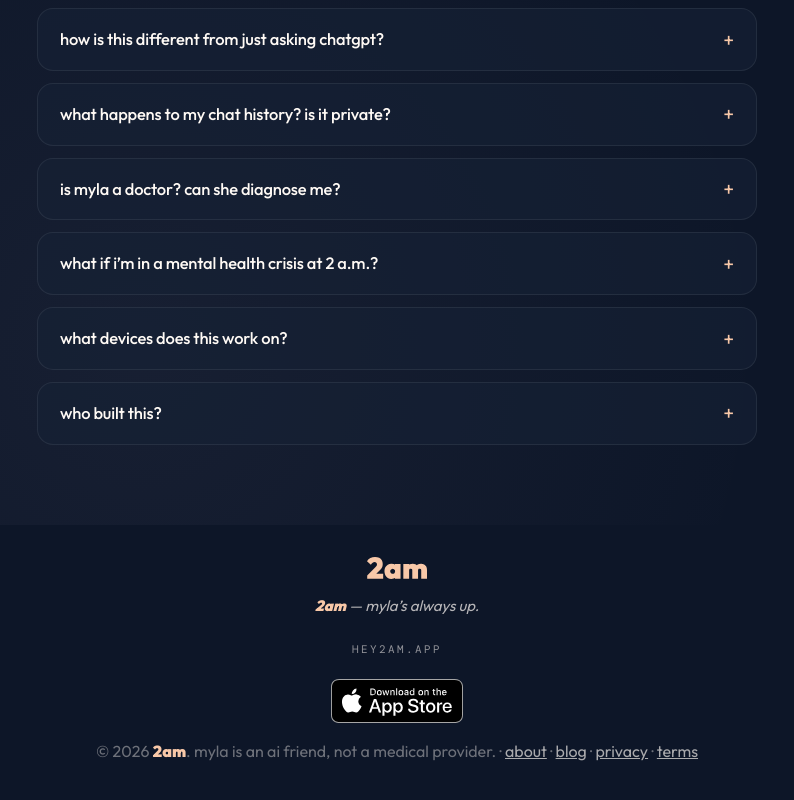
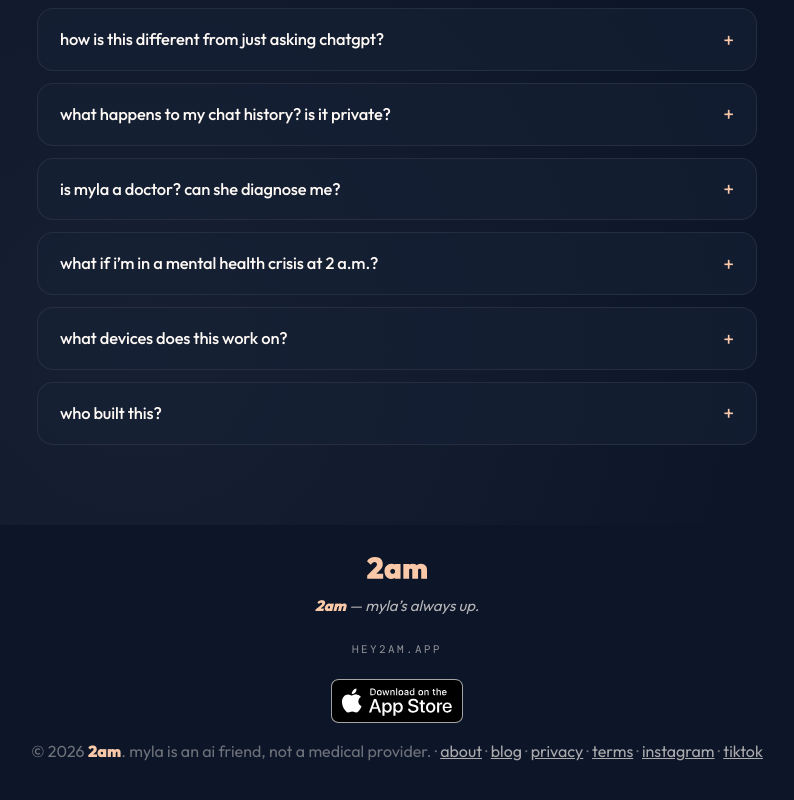
Before and after one commit to ac2innovations-hub/2am-app, a Next.js app: page / in a window 1280 px wide. Shown: the part 5729-6529 px from the top of the page, without its empty margins (243-1037 px from the left). Built offline with nearby package versions, Linux system fonts and the light colour scheme; a web font is replaced by a local one.

Commit message:
post-launch copy: live FAQ, women not testers, footer social links

```diff
--- a/app/page.tsx
+++ b/app/page.tsx
@@ -402,7 +402,7 @@
       <section className="landing-section landing-feedback">
         <div className="landing-container">
           <span className="landing-eyebrow landing-mono">
-            what testers are saying about <span className="brand-name">2am</span>
+            what women are saying about <span className="brand-name">2am</span>
           </span>
           <h2 className="landing-title">the feedback we keep hearing.</h2>
           <div className="landing-feedback-grid">
@@ -476,11 +476,12 @@
               </div>
             </details>
             <details className="landing-faq-item">
-              <summary>when does the app launch?</summary>
+              <summary>how do i start talking to myla?</summary>
               <div className="landing-faq-answer">
-                right now we’re onboarding a small group of testers. we’re
-                opening access in small batches. drop your email above and
-                we’ll let you know when there’s a spot.
+                she’s already live. tap “meet myla” at the top of this page to
+                talk in your browser right now, or download{" "}
+                <span className="brand-name">2am</span> on the app store —
+                search “2am myla.”
               </div>
             </details>
             <details className="landing-faq-item">
@@ -577,6 +578,24 @@
           <Link href="/terms" className="landing-footer-link">
             terms
           </Link>
+          {" · "}
+          <a
+            href="https://www.instagram.com/hey2amapp"
+            target="_blank"
+            rel="noopener noreferrer"
+            className="landing-footer-link"
+          >
+            instagram
+          </a>
+          {" · "}
+          <a
+            href="https://www.tiktok.com/@hey2am.app"
+            target="_blank"
+            rel="noopener noreferrer"
+            className="landing-footer-link"
+          >
+            tiktok
+          </a>
         </div>
       </footer>
     </>
```
